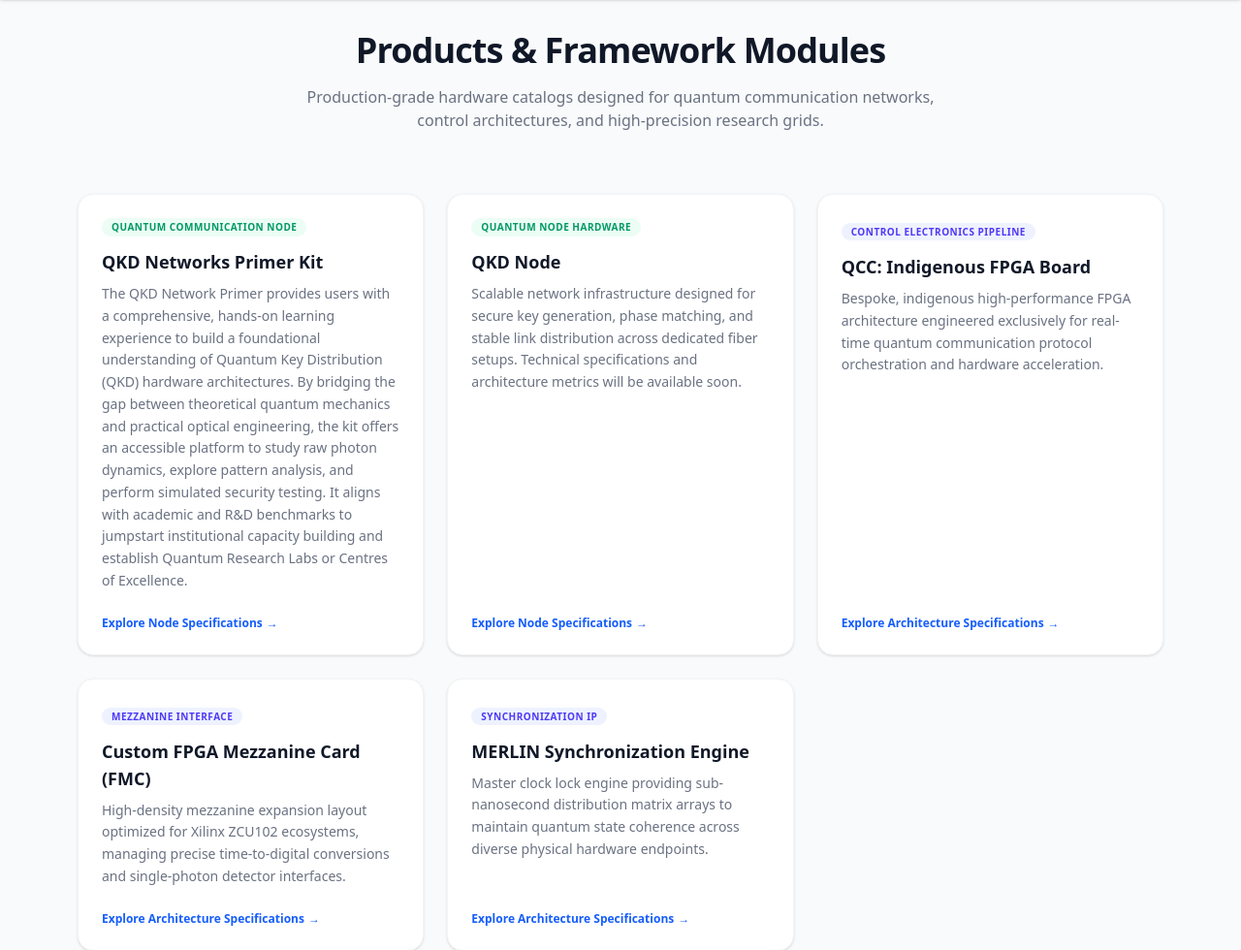
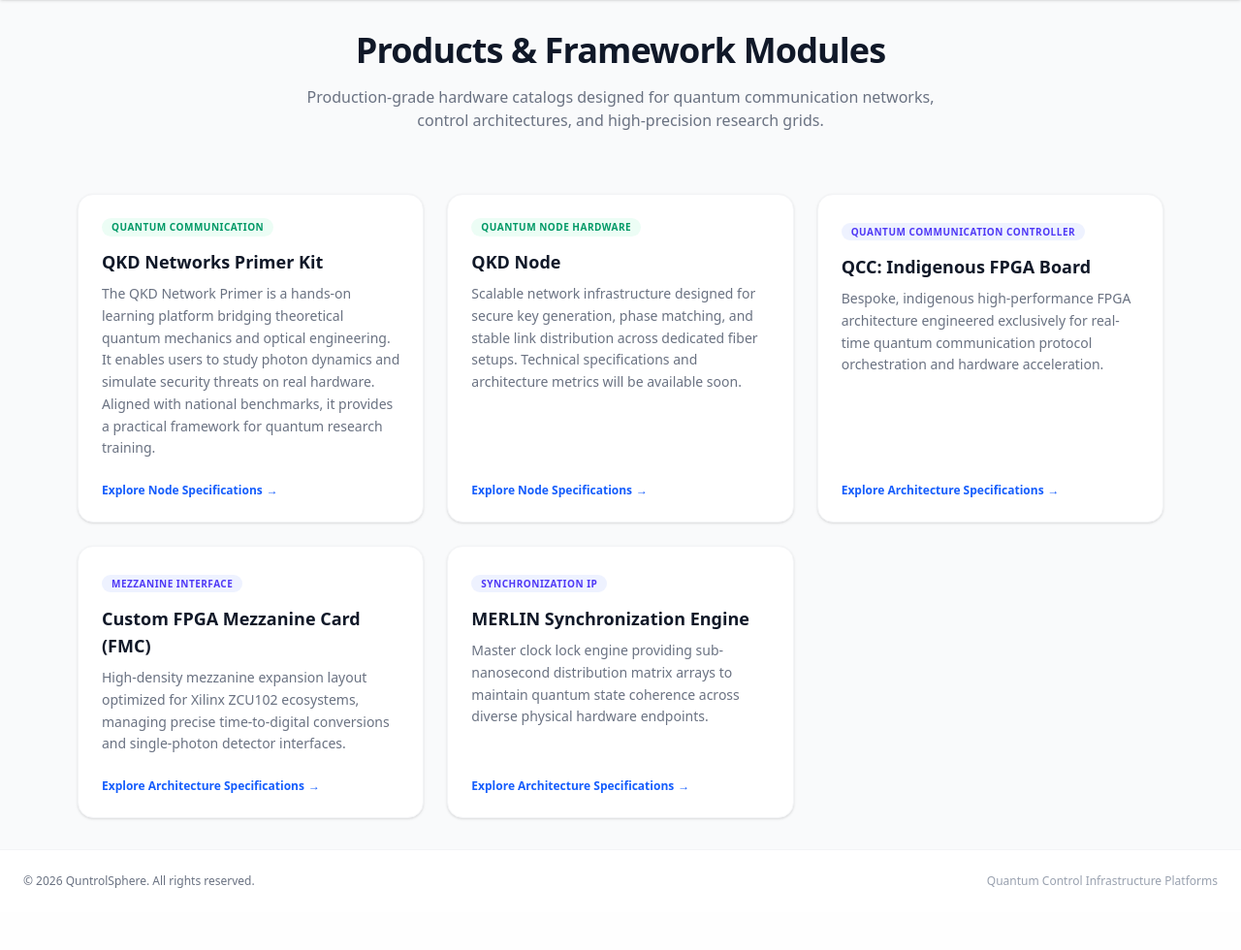
Before and after one commit to AbhisekSinghRao/Quntrolsphere_website, a FastAPI app: page /services in a window 1280 px wide. Shown: the part 72-1052 px from the top of the page at 97% size. After the commit the page ends 988 px from the top, so only its background shows below. Run offline with FastAPI, Linux system fonts and the light colour scheme.

Commit message:
Update services.html

```diff
--- a/templates/services.html
+++ b/templates/services.html
@@ -12,10 +12,10 @@
     <a href="/product/qubit-primer" class="group bg-white p-6 rounded-2xl border border-gray-100 shadow-sm hover:shadow-xl hover:border-blue-500/20 transition-all duration-300 flex flex-col justify-between">
       <div>
         <div class="flex justify-between items-start mb-3">
-          <span class="text-[10px] font-bold text-emerald-600 uppercase tracking-wider bg-emerald-50 px-2.5 py-0.5 rounded-full">Quantum Communication Node</span>
+          <span class="text-[10px] font-bold text-emerald-600 uppercase tracking-wider bg-emerald-50 px-2.5 py-0.5 rounded-full">Quantum Communication</span>
         </div>
         <h3 class="text-lg font-bold text-gray-900 group-hover:text-blue-600 transition-colors mb-2">QKD Networks Primer Kit</h3>
-        <p class="text-gray-500 text-sm leading-relaxed mb-4">The QKD Network Primer provides users with a comprehensive, hands-on learning experience to build a foundational understanding of Quantum Key Distribution (QKD) hardware architectures. By bridging the gap between theoretical quantum mechanics and practical optical engineering, the kit offers an accessible platform to study raw photon dynamics, explore pattern analysis, and perform simulated security testing. It aligns with academic and R&D benchmarks to jumpstart institutional capacity building and establish Quantum Research Labs or Centres of Excellence.</p>
+        <p class="text-gray-500 text-sm leading-relaxed mb-4">The QKD Network Primer is a hands-on learning platform bridging theoretical quantum mechanics and optical engineering. It enables users to study photon dynamics and simulate security threats on real hardware. Aligned with national benchmarks, it provides a practical framework for quantum research training.</p>
       </div>
       <span class="text-xs font-semibold text-blue-600 inline-flex items-center mt-2">
         Explore Node Specifications <span class="transform group-hover:translate-x-1 transition-transform ml-1">&rarr;</span>
@@ -38,7 +38,7 @@
     <a href="/product/qcc-board" class="group bg-white p-6 rounded-2xl border border-gray-100 shadow-sm hover:shadow-xl hover:border-blue-500/20 transition-all duration-300 flex flex-col justify-between">
       <div>
         <div class="mb-3">
-          <span class="text-[10px] font-bold text-indigo-600 uppercase tracking-wider bg-indigo-50 px-2.5 py-0.5 rounded-full">Control Electronics Pipeline</span>
+          <span class="text-[10px] font-bold text-indigo-600 uppercase tracking-wider bg-indigo-50 px-2.5 py-0.5 rounded-full">Quantum Communication Controller</span>
         </div>
         <h3 class="text-lg font-bold text-gray-900 group-hover:text-blue-600 transition-colors mb-2">QCC: Indigenous FPGA Board</h3>
         <p class="text-gray-500 text-sm leading-relaxed mb-4">Bespoke, indigenous high-performance FPGA architecture engineered exclusively for real-time quantum communication protocol orchestration and hardware acceleration.</p>
```
